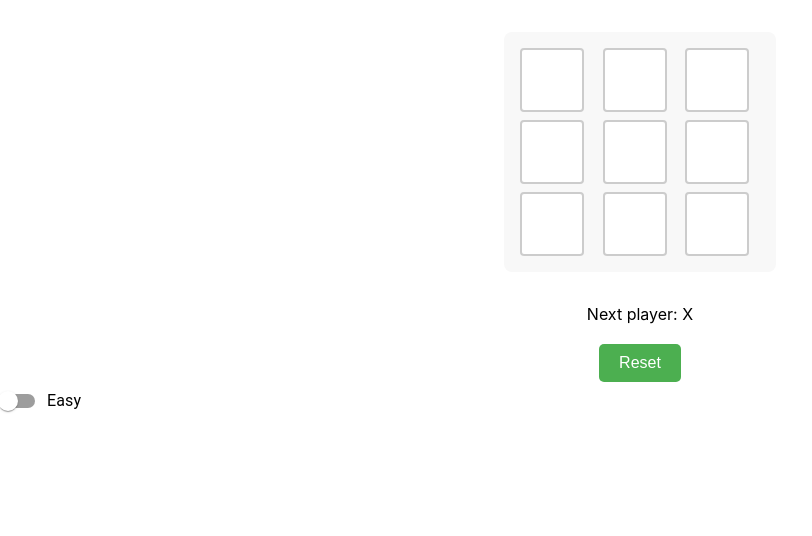
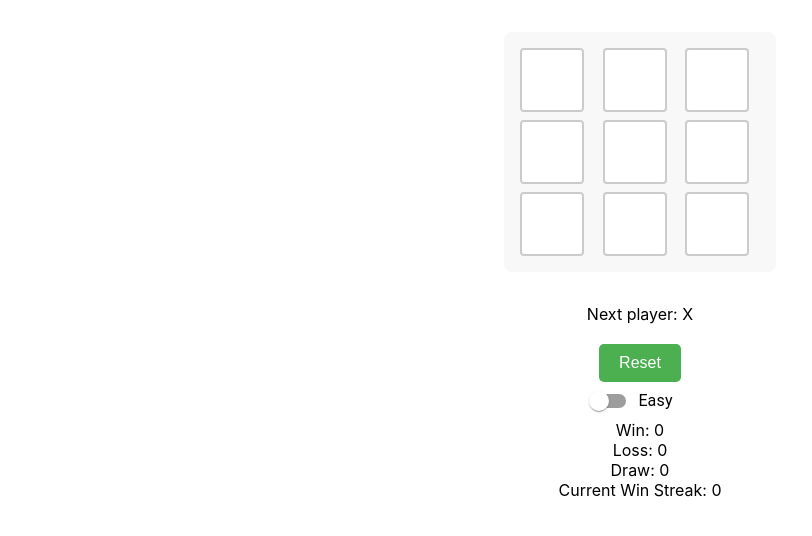
Before and after one commit to HuyTran28/tic-tac-toe, a React (Create React App) app: page / in a window 1280 px wide. Shown: the top 536 px of the page, without its empty margins (0-812 px from the left). Built offline with nearby package versions, Linux system fonts and the light colour scheme.

Commit message:
Add scoring system and scoreboard component; refactor game logic and toggle mode styles

```diff
--- a/src/components/Game.jsx
+++ b/src/components/Game.jsx
@@ -1,20 +1,67 @@
-import { useEffect, useState } from "react";
+import { use, useEffect, useState } from "react";
 import Board from "./Board";
 import { getNextMove } from "../utils/gameLogic";
 import { calculateWinner } from "../utils/gameLogic";
 import GameInfo from "./GameInfo";
+import ScoreBoard from "./ScoreBoard";
+
+const SCORE_KEY = "scoreboard";
+
+function getInitialScore() {
+    const savedScore = localStorage.getItem(SCORE_KEY);
+    if (savedScore) {
+        return JSON.parse(savedScore);
+    }
+    return {
+        wins: 0,
+        losses: 0,
+        draws: 0,
+        currentWinStreak: 0
+    };
+}
 
 export default function Game() {
     const [board, setBoard] = useState(Array(9).fill(null));
     const [xIsNext, setXIsNext] = useState(true);
     const [winner, setWinner] = useState(null);
     const [mode, setMode] = useState("easy"); // easy, hard
+
     const [totalPosNum, setTotalPosNum] = useState(0);
     const [durationMs, setDurationMs] = useState(0);
 
+    const [{ wins, losses, draws, currentWinStreak }, setScore] = useState(getInitialScore());
+
+    useEffect(() => {
+        localStorage.setItem(SCORE_KEY, JSON.stringify({ wins, losses, draws, currentWinStreak }));
+    }, [wins, losses, draws, currentWinStreak]);
+
+    useEffect(() => {
+        if (!winner) return;
+
+        if (winner === "X") {
+            setScore(preScore => ({
+                ...preScore,
+                wins: preScore.wins + 1,
+                currentWinStreak: preScore.currentWinStreak + 1
+            }));
+        } else if (winner === "O") {
+            setScore(preScore => ({
+                ...preScore,
+                losses: preScore.losses + 1,
+                currentWinStreak: 0
+            }));
+        } else {
+            setScore(preScore => ({
+                ...preScore,
+                draws: preScore.draws + 1,
+                currentWinStreak: 0
+            }));
+        }
+    }, [winner])
+
     useEffect(() => {
         const gameWinner = calculateWinner(board)
-        setWinner(gameWinner)
+        setWinner(gameWinner);
     }, [board])
 
     useEffect(() => {
@@ -49,6 +96,8 @@ export default function Game() {
     const resetGame = () => {
         const newBoard = Array(9).fill(null)
         setBoard(newBoard)
+        setWinner(null)
+        setXIsNext(true)
     }
 
     return (
@@ -63,6 +112,12 @@ export default function Game() {
                 totalPosNum={totalPosNum}
                 durationMs={durationMs}
             />
+            <ScoreBoard
+                wins={wins}
+                losses={losses}
+                draws={draws}
+                currentWinStreak={currentWinStreak}
+            />
         </>
     )
 }
--- /dev/null
+++ b/src/components/ScoreBoard.jsx
@@ -0,0 +1,10 @@
+export default function ScoreBoard({ wins, losses, draws, currentWinStreak }) {
+    return (
+        <>
+            <div>Win: {wins}</div>
+            <div>Loss: {losses}</div>
+            <div>Draw: {draws}</div>
+            <div>Current Win Streak: {currentWinStreak}</div>
+        </>
+    )
+}
--- a/src/components/ToggleMode.jsx
+++ b/src/components/ToggleMode.jsx
@@ -1,4 +1,5 @@
 import { Switch, FormControlLabel, FormGroup } from '@mui/material';
+import styles from './ToggleMode.module.css';
 
 export default function ToggleMode({mode, setMode}) {
     const handleChange = (event) => {
@@ -7,7 +8,7 @@ export default function ToggleMode({mode, setMode}) {
     }
 
     return (
-        <FormGroup>
+        <FormGroup className={styles.ToggleModeGroup}>
             <FormControlLabel
                 control={
                     <Switch
--- /dev/null
+++ b/src/components/ToggleMode.module.css
@@ -0,0 +1,6 @@
+.ToggleModeGroup {
+    display: flex;
+    justify-content: center;
+    align-items: center;
+    margin: 0;
+}
--- a/src/utils/gameLogic.js
+++ b/src/utils/gameLogic.js
@@ -34,7 +34,7 @@ const getNextMove = (mode, board = null) => {
         const availableMoves = board
             .map((val, idx) => val === null ? idx : null)
             .filter(val => val !== null);
-        return availableMoves[Math.floor(Math.random() * availableMoves.length)];
+        return {move: availableMoves[Math.floor(Math.random() * availableMoves.length)]};
     }
 }
 
```
